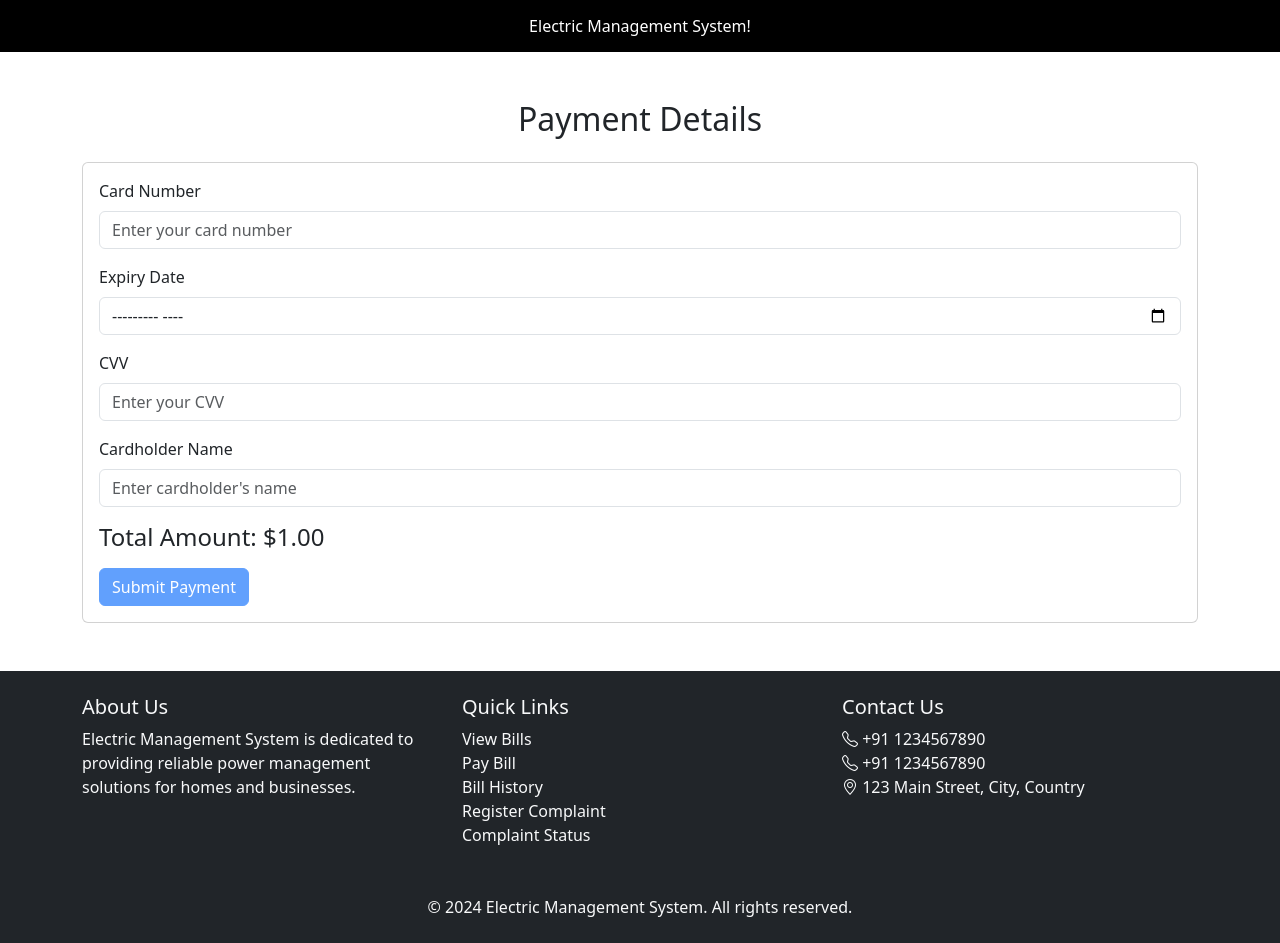
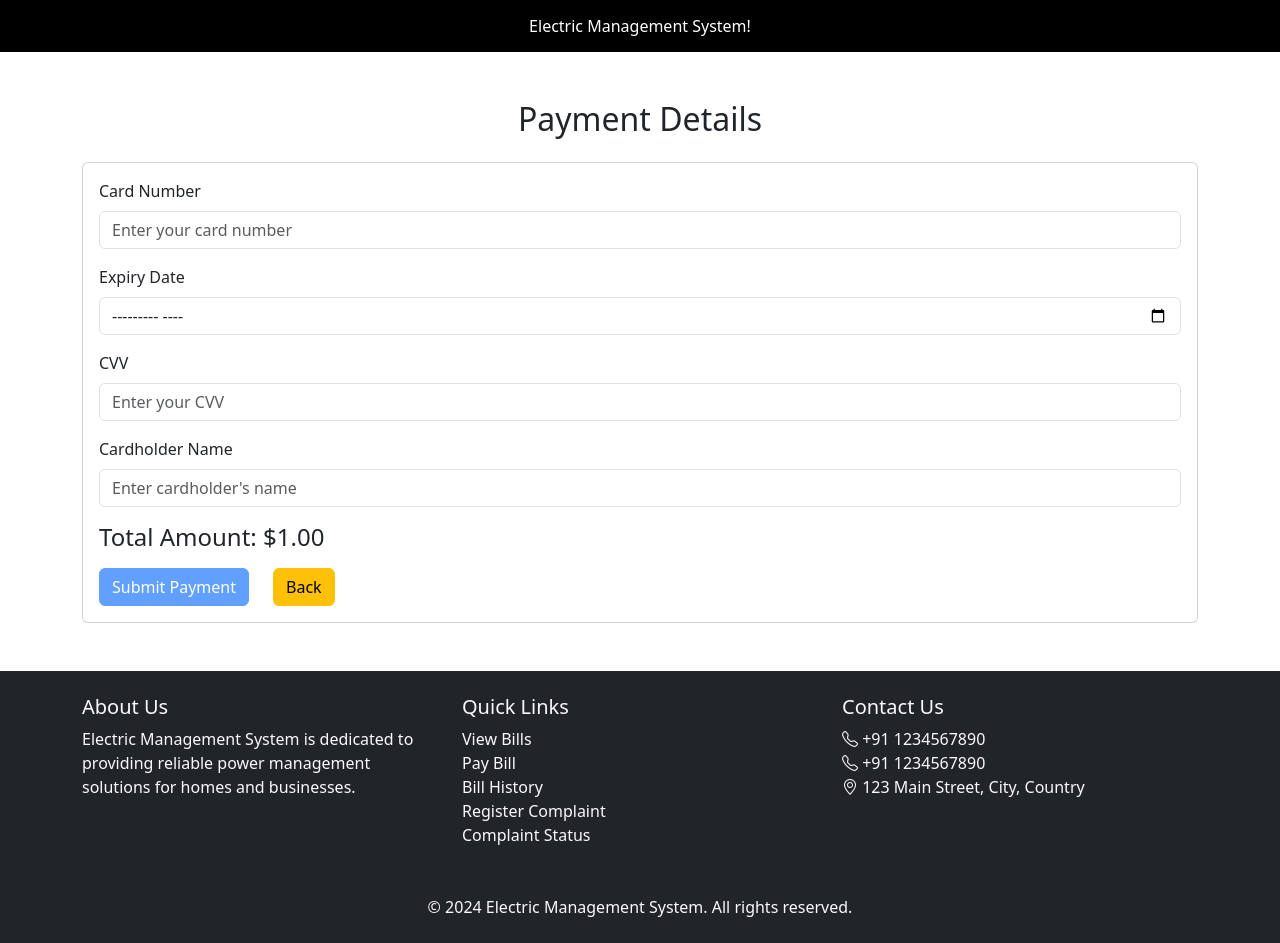
Before and after one commit to Anmolsri07/EMS, an Angular app: page /pay-bills/1/1 in a window 1280 px wide. Built offline with nearby package versions, Linux system fonts and the light colour scheme; sample sign-in values are in the browser's storage.

Commit message:
back button add

```diff
--- a/src/app/pages/pay-bill/pay-bill.component.html
+++ b/src/app/pages/pay-bill/pay-bill.component.html
@@ -97,6 +97,7 @@
         </div>
 
         <!-- Submit Button -->
+        <div class="d-flex aligin-items-center gap-4">
           <button
             type="submit"
             class="btn btn-primary"
@@ -104,6 +105,9 @@
           >
             Submit Payment
           </button>
+
+          <button class="btn btn-warning" type="button" (click)="goBack()">Back</button>
+        </div>
       </form>
     </div>
   </div>
--- a/src/app/pages/pay-bill/pay-bill.component.ts
+++ b/src/app/pages/pay-bill/pay-bill.component.ts
@@ -1,6 +1,6 @@
 import { Component } from '@angular/core';
 import { FormsModule } from '@angular/forms';
-import { CommonModule } from '@angular/common';
+import { CommonModule, Location } from '@angular/common';
 import { ActivatedRoute } from '@angular/router';
 import { ApiService } from '../../service/api.service';
 
@@ -11,7 +11,11 @@ import { ApiService } from '../../service/api.service';
   styleUrl: './pay-bill.component.scss',
 })
 export class PayBillComponent {
-  constructor(private route: ActivatedRoute, private apiService: ApiService) {}
+  constructor(
+    private route: ActivatedRoute,
+    private apiService: ApiService,
+    private location: Location
+  ) {}
 
   cardDetails = {
     cardNumber: '',
@@ -68,15 +72,15 @@ export class PayBillComponent {
   // Show the successful payment confirmation
   showPaymentConfirmation(): void {
     this.apiService
-    .payBill('Credit Card', this.billNumber, this.totalAmount)
-    .subscribe({
-      next: (value) => {
+      .payBill('Credit Card', this.billNumber, this.totalAmount)
+      .subscribe({
+        next: (value) => {
           alert('Payment Successful!');
           console.log(value);
         },
-        error: ()=> {
-          alert('payment fail')
-        }
+        error: () => {
+          alert('payment fail');
+        },
       });
 
     // Navigate to the success page with transaction details
@@ -88,4 +92,8 @@ export class PayBillComponent {
   cancelPayment(): void {
     this.paymentConfirmed = false;
   }
+
+  goBack() {
+    this.location.back();
+  }
 }
```
Lines whose indentation alone changed are shown as unchanged.
